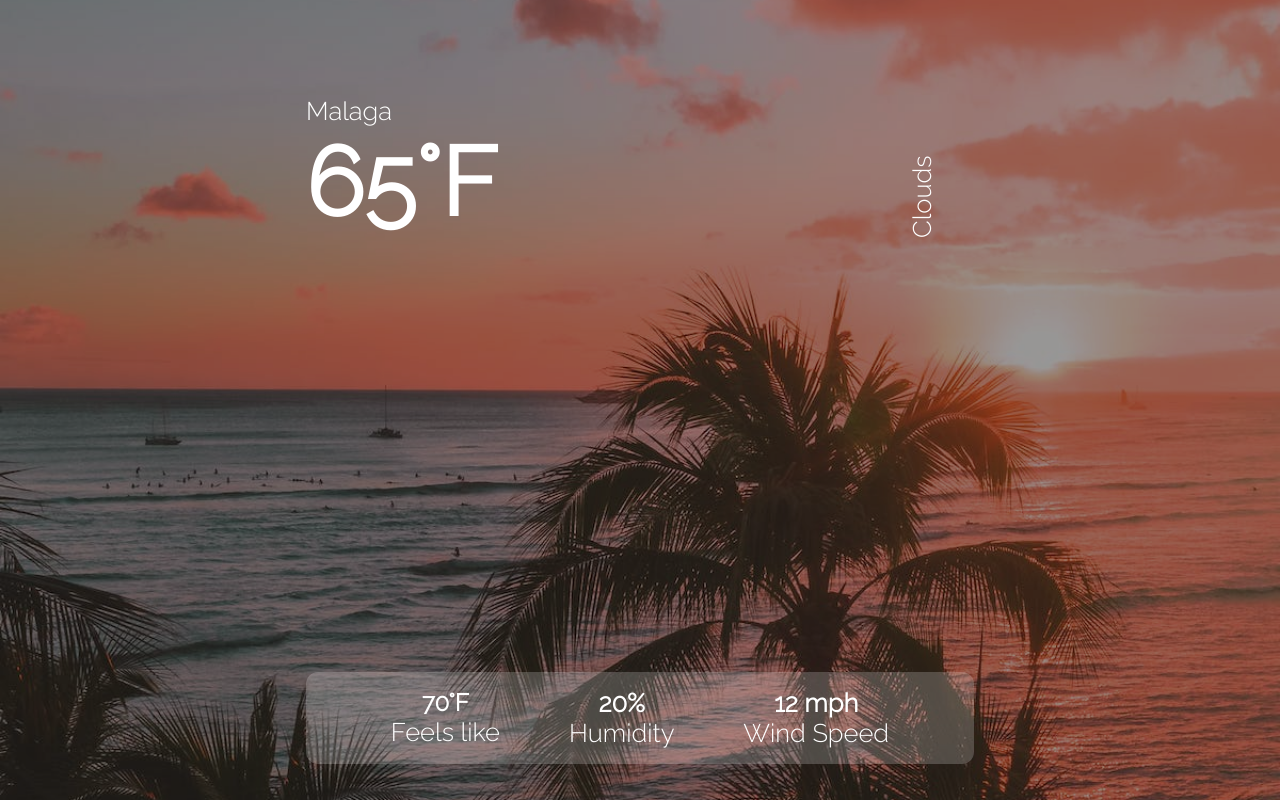
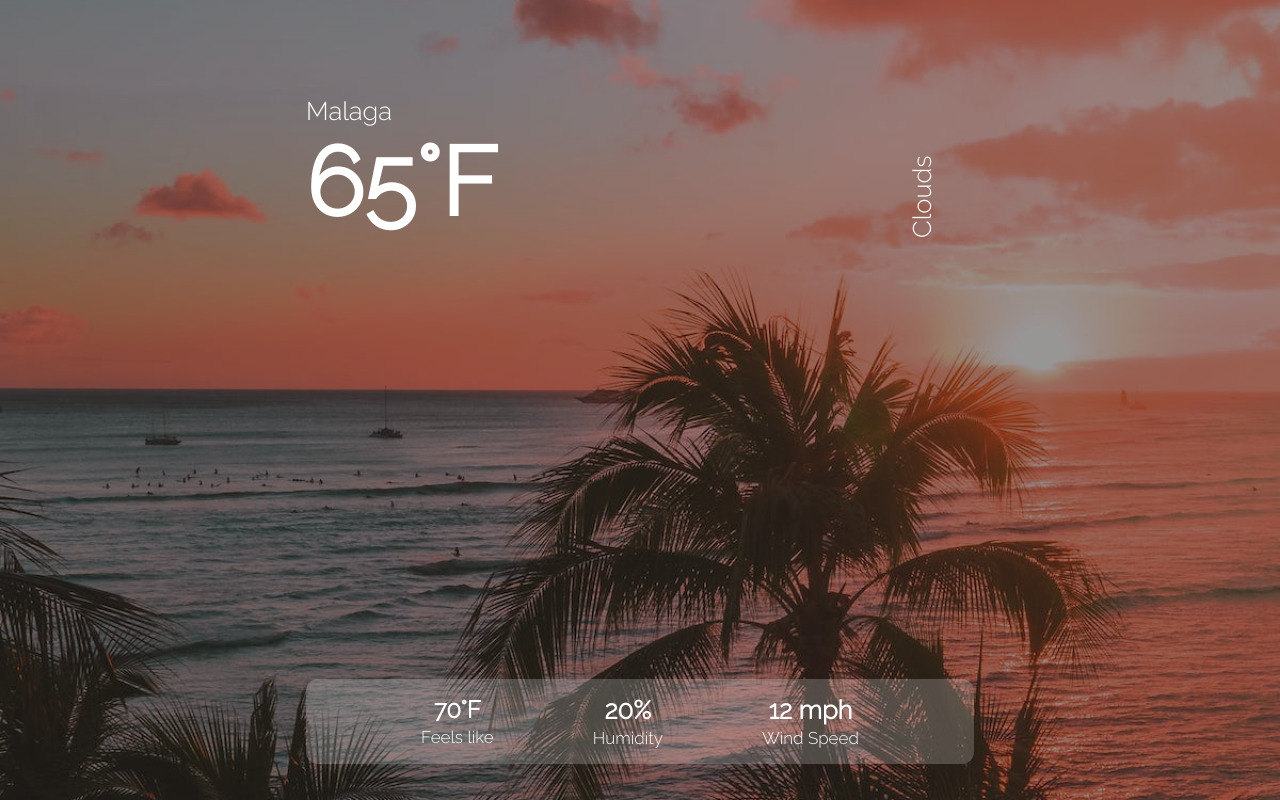
Before and after one commit to keironchaudhry/weather-app, a React (Create React App) app: page / in a window 1280 px wide. Built offline with nearby package versions, Linux system fonts and the light colour scheme; no server answers; the HTML template or start-up script is replaced by a standard one.

Commit message:
Fix: Paragraph sizing and spacing

```diff
--- a/src/App.js
+++ b/src/App.js
@@ -21,15 +21,15 @@ function App() {
         <div className="bottom">
           <div className="feels">
             <h2 className="bold">70°F</h2>
-            <p>Feels like</p>
+            <p className="paragraph-font-size">Feels like</p>
           </div>
           <div className="humidity">
             <p className="bold">20%</p>
-            <p>Humidity</p>
+            <p className="paragraph-font-size">Humidity</p>
           </div>
           <div className="wind">
             <p className="bold">12 mph</p>
-            <p>Wind Speed</p>
+            <p className="paragraph-font-size">Wind Speed</p>
           </div>
         </div>
       </div>
--- a/src/index.css
+++ b/src/index.css
@@ -78,3 +78,8 @@ h1 {
 .bold {
   font-weight: 700;
 }
+
+.paragraph-font-size {
+  font-size: 17px;
+  margin-top: 3px;
+}
```
